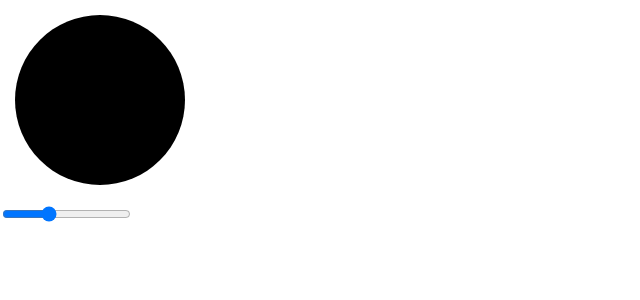
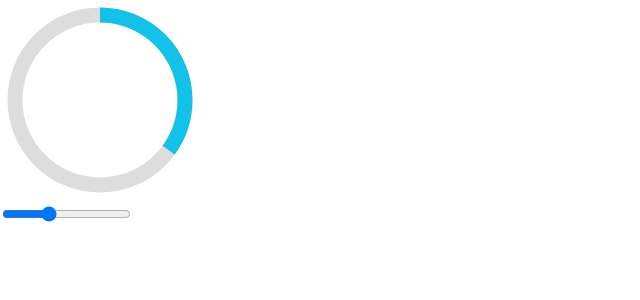
Before and after one commit to Rvp888/React-Progress-Bar, a React (Create React App) app: page / in a window 1280 px wide. Shown: the top 300 px of the page, without its empty margins (0-640 px from the left). Built offline with nearby package versions, Linux system fonts and the light colour scheme.

Commit message:
modify files

```diff
--- a/src/App.css
+++ b/src/App.css
@@ -4,3 +4,13 @@
   --color2: #c471ed;
   --color3: #f64f59;
 }
+
+.circle-background {
+  fill: none;
+  stroke: #ddd;
+}
+
+.circle-progress {
+  fill: none;
+  stroke: var(--color1);
+}
--- a/src/App.js
+++ b/src/App.js
@@ -4,6 +4,7 @@ import CircularProgressBar from "./CircularProgressBar";
 
 function App() {
   const [percentage, setPercentage] = useState(35);
+
 
   return (
     <div className="App">
--- a/src/CircularProgressBar.jsx
+++ b/src/CircularProgressBar.jsx
@@ -2,6 +2,8 @@ import React from "react";
 
 export default function CircularProgressBar({ percentage, circleWidth }) {
   const radius = 85;
+  const dashArray = 2 * Math.PI * radius;
+  const dashOffset = dashArray - (dashArray * percentage) / 100;
 
   return (
     <div>
@@ -15,6 +17,19 @@ export default function CircularProgressBar({ percentage, circleWidth }) {
           cy={circleWidth / 2}
           strokeWidth="15px"
           r={radius}
+          className="circle-background"
+        />
+        <circle
+          cx={circleWidth / 2}
+          cy={circleWidth / 2}
+          strokeWidth="15px"
+          r={radius}
+          className="circle-progress"
+          style={{
+            strokeDasharray: dashArray,
+            strokeDashoffset: dashOffset,
+          }}
+          transform={`rotate(-90 ${circleWidth / 2} ${circleWidth / 2})`}
         />
       </svg>
     </div>
```
